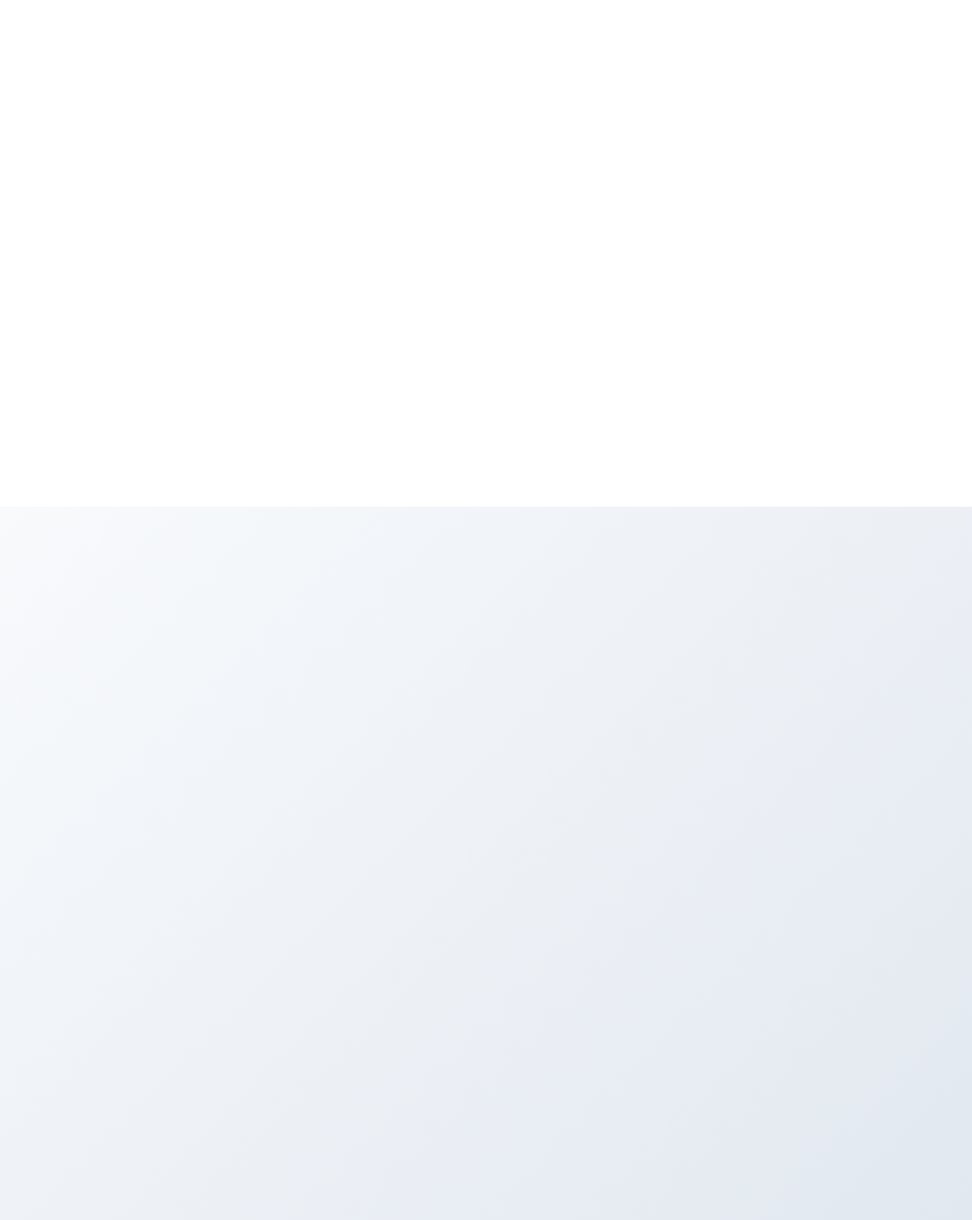
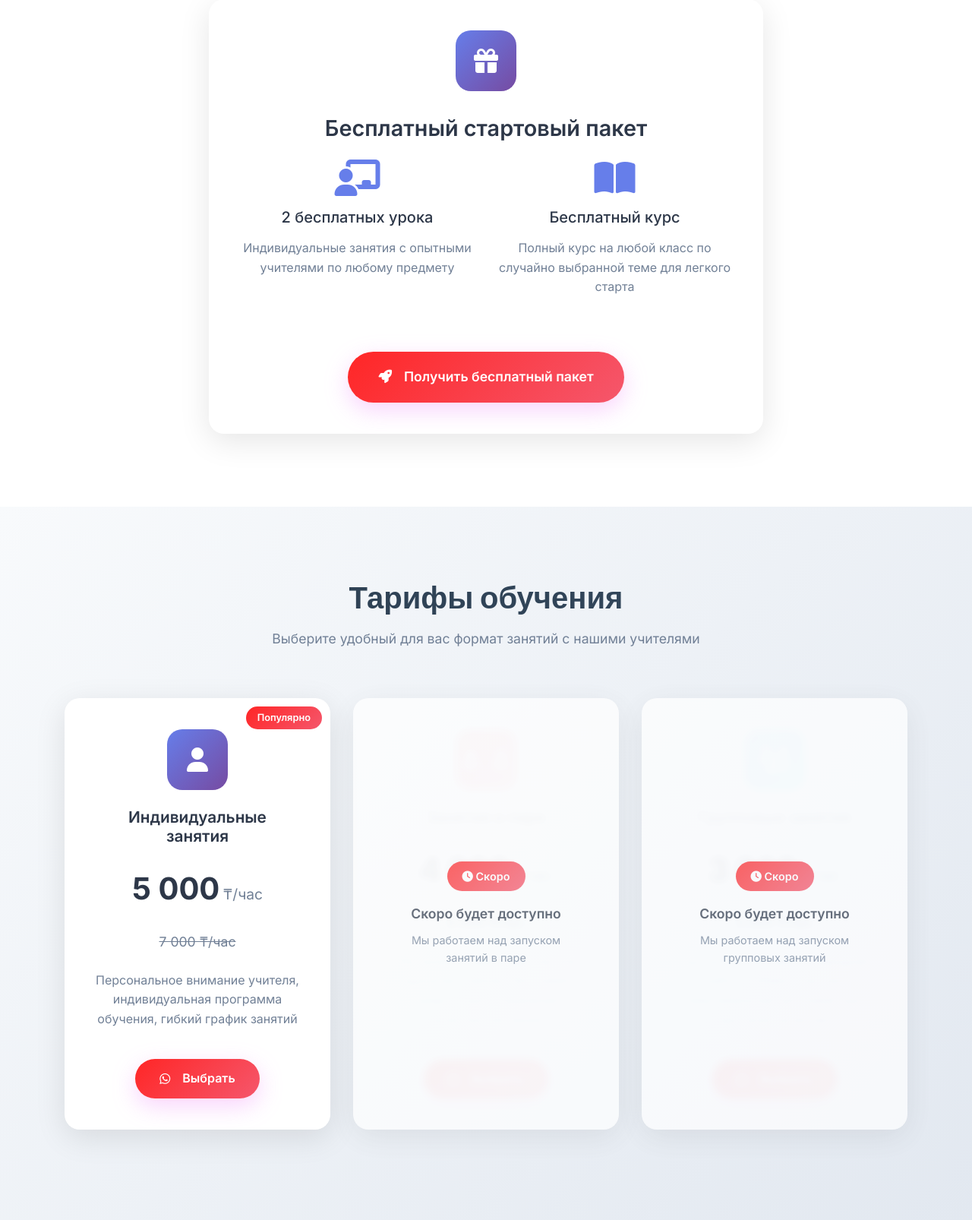
Before and after one commit to timasesh/st-app, a Django app: page / in a window 1280 px wide. Shown: the part 2850-4456 px from the top of the page at 76% size. Run offline with Django 5.2, Linux system fonts and the light colour scheme; data comes from the database, SQL or seed files in the repository; some libraries are stand-ins or nearby versions.

Commit message:
Fix AOS initialization error - remove defer attributes from scripts

```diff
--- a/courses/templates/courses/landing_page.html
+++ b/courses/templates/courses/landing_page.html
@@ -63,14 +63,14 @@
     <link rel="preconnect" href="https://unpkg.com" />
 
     <!-- Critical CSS: Bootstrap (inline for above-the-fold content) -->
-    <link rel="preload" href="https://stackpath.bootstrapcdn.com/bootstrap/4.5.2/css/bootstrap.min.css" as="style" onload="this.onload=null;this.rel='stylesheet'" defer>
+    <link rel="preload" href="https://stackpath.bootstrapcdn.com/bootstrap/4.5.2/css/bootstrap.min.css" as="style" onload="this.onload=null;this.rel='stylesheet'">
     <noscript><link rel="stylesheet" href="https://stackpath.bootstrapcdn.com/bootstrap/4.5.2/css/bootstrap.min.css"></noscript>
 
     <!-- Non-critical CSS: Load asynchronously -->
-    <link rel="preload" href="https://fonts.googleapis.com/css2?family=Inter:wght@300;400;500;600;700;800&family=Poppins:wght@300;400;500;600;700;800&display=swap" as="style" onload="this.onload=null;this.rel='stylesheet'" defer>
+    <link rel="preload" href="https://fonts.googleapis.com/css2?family=Inter:wght@300;400;500;600;700;800&family=Poppins:wght@300;400;500;600;700;800&display=swap" as="style" onload="this.onload=null;this.rel='stylesheet'">
     <noscript><link href="https://fonts.googleapis.com/css2?family=Inter:wght@300;400;500;600;700;800&family=Poppins:wght@300;400;500;600;700;800&display=swap" rel="stylesheet"></noscript>
 
-    <link rel="preload" href="https://cdnjs.cloudflare.com/ajax/libs/font-awesome/6.4.0/css/all.min.css" as="style" onload="this.onload=null;this.rel='stylesheet'" defer>
+    <link rel="preload" href="https://cdnjs.cloudflare.com/ajax/libs/font-awesome/6.4.0/css/all.min.css" as="style" onload="this.onload=null;this.rel='stylesheet'">
     <noscript><link rel="stylesheet" href="https://cdnjs.cloudflare.com/ajax/libs/font-awesome/6.4.0/css/all.min.css"></noscript>
 
     <!-- Font-display optimization for Font Awesome -->
@@ -1707,9 +1707,9 @@
     </footer>
 
     <!-- Scripts -->
-    <script src="https://code.jquery.com/jquery-3.5.1.min.js" defer></script>
-    <script src="https://cdn.jsdelivr.net/npm/bootstrap@4.5.2/dist/js/bootstrap.bundle.min.js" defer></script>
-    <script src="https://unpkg.com/aos@2.3.1/dist/aos.js" defer></script>
+    <script src="https://code.jquery.com/jquery-3.5.1.min.js"></script>
+    <script src="https://cdn.jsdelivr.net/npm/bootstrap@4.5.2/dist/js/bootstrap.bundle.min.js"></script>
+    <script src="https://unpkg.com/aos@2.3.1/dist/aos.js"></script>
 
     <script>
       // Initialize AOS
```
